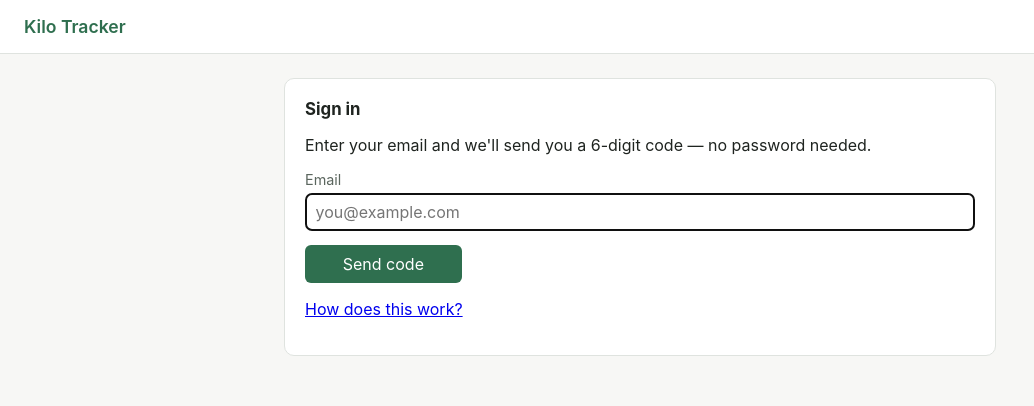
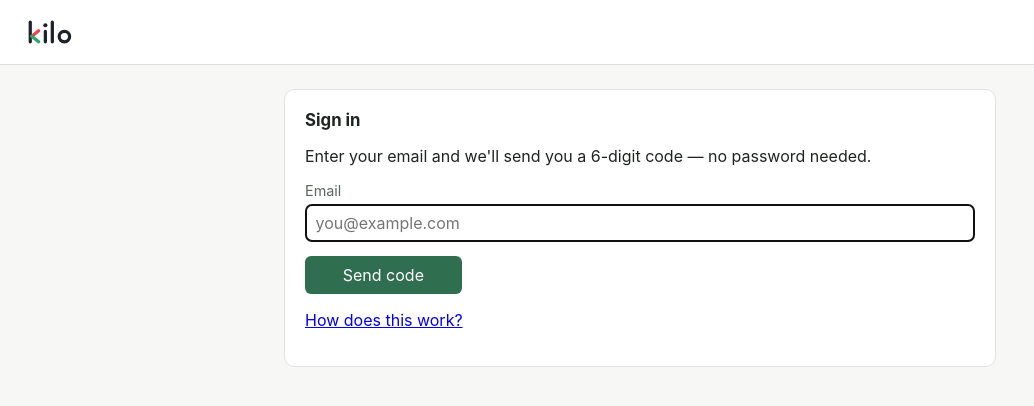
Before and after one commit to ramondevries/kilo, a Flask app: page / in a window 1280 px wide. Shown: the top 406 px of the page, without its empty margins (0-1034 px from the left). Run offline with Flask 3, Linux system fonts and the light colour scheme; some libraries are stand-ins or nearby versions.

Commit message:
Use the kilo icons as favicon and the wordmark as header logo
Light/dark variants follow the theme; the favicon switches live when
dark mode is toggled.

Co-Authored-By: Claude Sonnet 5.5 <noreply@anthropic.com>

```diff
--- a/app/static/style.css
+++ b/app/static/style.css
@@ -90,11 +90,21 @@ main.dashboard-main .flashes {
 }
 
 .brand {
-  font-weight: 600;
-  font-size: 1.1rem;
-  color: var(--accent);
+  display: inline-flex;
+  align-items: center;
   text-decoration: none;
 }
+
+.brand-logo {
+  height: 32px;
+  width: auto;
+  display: block;
+}
+
+/* Both wordmarks are in the markup; show the one for the active theme. */
+.brand-logo-dark,
+html[data-theme="dark"] .brand-logo-light { display: none; }
+html[data-theme="dark"] .brand-logo-dark { display: block; }
 
 .account-menu {
   position: relative;
--- a/app/templates/base.html
+++ b/app/templates/base.html
@@ -5,11 +5,18 @@
   <meta name="viewport" content="width=device-width, initial-scale=1">
   <title>{% block title %}Kilo Tracker{% endblock %}</title>
   <meta name="csrf-token" content="{{ csrf_token() }}">
+  <link rel="icon" id="favicon" type="image/svg+xml"
+        href="{{ url_for('static', filename='kilo-icon-' ~ theme ~ '.svg') }}"
+        data-light="{{ url_for('static', filename='kilo-icon-light.svg') }}"
+        data-dark="{{ url_for('static', filename='kilo-icon-dark.svg') }}">
   <link rel="stylesheet" href="{{ url_for('static', filename='style.css') }}">
 </head>
 <body class="{% block body_class %}{% endblock %}">
   <header class="site-header">
-    <a class="brand" href="{{ url_for('main.index') }}">Kilo Tracker</a>
+    <a class="brand" href="{{ url_for('main.index') }}" aria-label="Kilo Tracker">
+      <img class="brand-logo brand-logo-light" src="{{ url_for('static', filename='kilo-wordmark-light.svg') }}" alt="Kilo Tracker">
+      <img class="brand-logo brand-logo-dark" src="{{ url_for('static', filename='kilo-wordmark-dark.svg') }}" alt="" aria-hidden="true">
+    </a>
     {% if current_user %}
       <div class="account-menu" id="account-menu">
         <button type="button" class="account-trigger" id="account-trigger" aria-haspopup="true" aria-expanded="false">
@@ -85,6 +92,8 @@
         toggle.addEventListener('change', function () {
           var checked = toggle.checked;
           document.documentElement.setAttribute('data-theme', checked ? 'dark' : 'light');
+          var favicon = document.getElementById('favicon');
+          if (favicon) favicon.href = favicon.dataset[checked ? 'dark' : 'light'];
           toggles.forEach(function (other) { other.checked = checked; });
           fetch('{{ url_for("main.set_dark_mode") }}', {
             method: 'POST',
```
Also changed, not shown: app/static/kilo-icon-dark.svg (added), app/static/kilo-icon-light.svg (added), app/static/kilo-wordmark-dark.svg (added), app/static/kilo-wordmark-light.svg (added).
